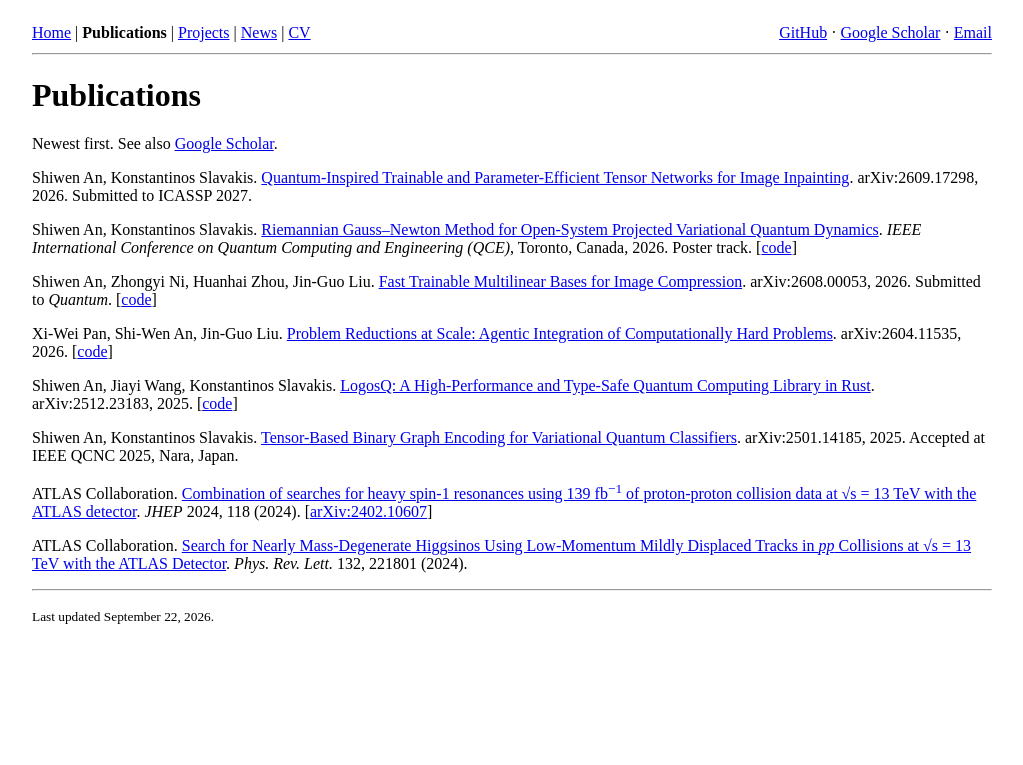
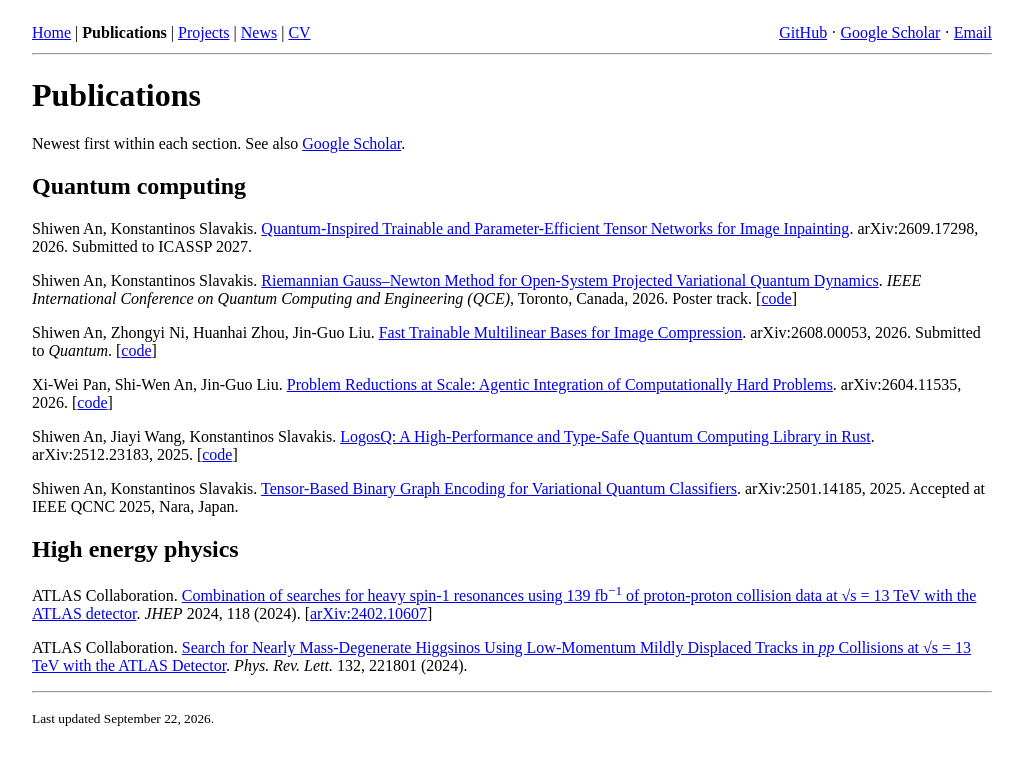
Before and after one commit to zazabap/zazabap.github.io, a Jekyll site: the page built from publications.md, in a window 1280 px wide. Shown: the top 765 px of the page, without its empty margins (128-1151 px from the left). Built offline with Jekyll 4.4.1, drawn with Linux system fonts in a browser that asks for light colours.

Commit message:
feat: Split the publications into quantum computing and high energy physics
Add a heading for each field so the ATLAS papers sit apart from the
quantum computing and machine learning work. Order stays newest first
within each section.

Co-Authored-By: Claude Fable 5.1 <noreply@anthropic.com>

```diff
--- a/publications.md
+++ b/publications.md
@@ -3,7 +3,9 @@ title: Publications
 permalink: /publications/
 ---
 
-Newest first. See also [Google Scholar](https://scholar.google.com/citations?user=RVarZsQAAAAJ).
+Newest first within each section. See also [Google Scholar](https://scholar.google.com/citations?user=RVarZsQAAAAJ).
+
+## Quantum computing
 
 Shiwen An, Konstantinos Slavakis.
 [Quantum-Inspired Trainable and Parameter-Efficient Tensor Networks for Image Inpainting](https://arxiv.org/abs/2609.17298).
@@ -33,6 +35,8 @@ Shiwen An, Konstantinos Slavakis.
 [Tensor-Based Binary Graph Encoding for Variational Quantum Classifiers](https://arxiv.org/abs/2501.14185).
 arXiv:2501.14185, 2025. Accepted at IEEE QCNC 2025, Nara, Japan.
 
+## High energy physics
+
 ATLAS Collaboration.
 [Combination of searches for heavy spin-1 resonances using 139 fb<sup>&minus;1</sup> of proton-proton collision data at &radic;s = 13 TeV with the ATLAS detector](https://doi.org/10.1007/JHEP04%282024%29118).
 *JHEP* 2024, 118 (2024).
```
